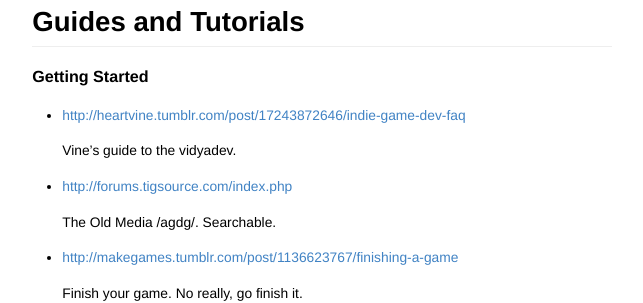
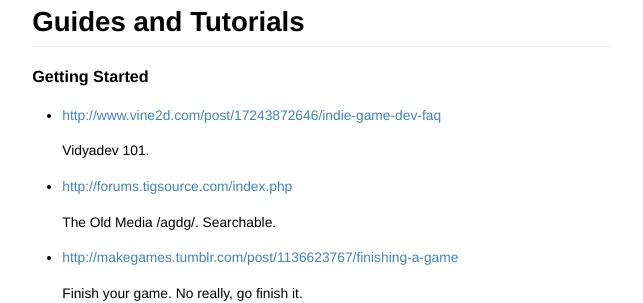
Before and after one commit to Alloyed/agdg-links, a Jekyll site: the page built from index.md, in a window 1280 px wide and 900 px high, scrolled down 3230 px. Shown: the part 152-455 px from the top of the window, without its empty margins (318-961 px from the left). Built offline with Jekyll 4.4.1, drawn with Linux system fonts in a browser that asks for light colours; Markdown is read by kramdown in place of the engine named in the settings.

Commit message:
fix vine's link
<3

```diff
--- a/index.md
+++ b/index.md
@@ -146,9 +146,9 @@ anon make it a pain to use.
 
 ## Guides and Tutorials
 ### Getting Started
-*	<http://heartvine.tumblr.com/post/17243872646/indie-game-dev-faq>
+*	<http://www.vine2d.com/post/17243872646/indie-game-dev-faq>
 
-	Vine's guide to the vidyadev.
+	Vidyadev 101.
 
 *	<http://forums.tigsource.com/index.php>
 
```
